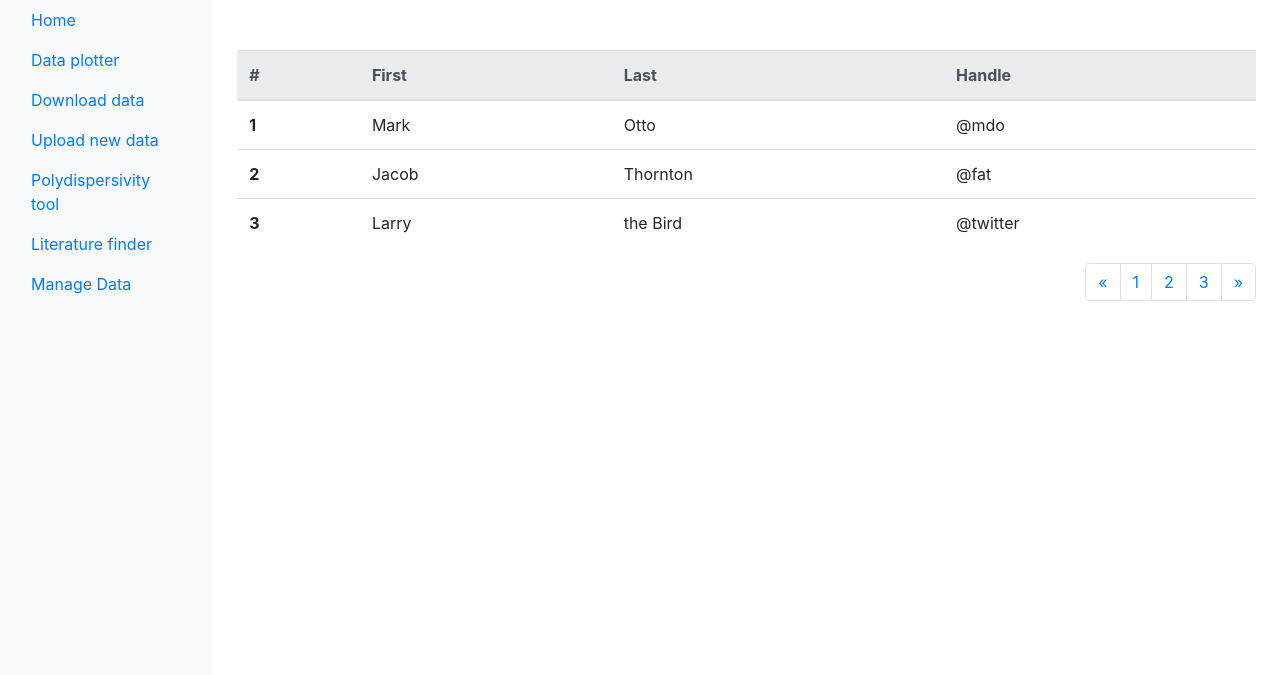
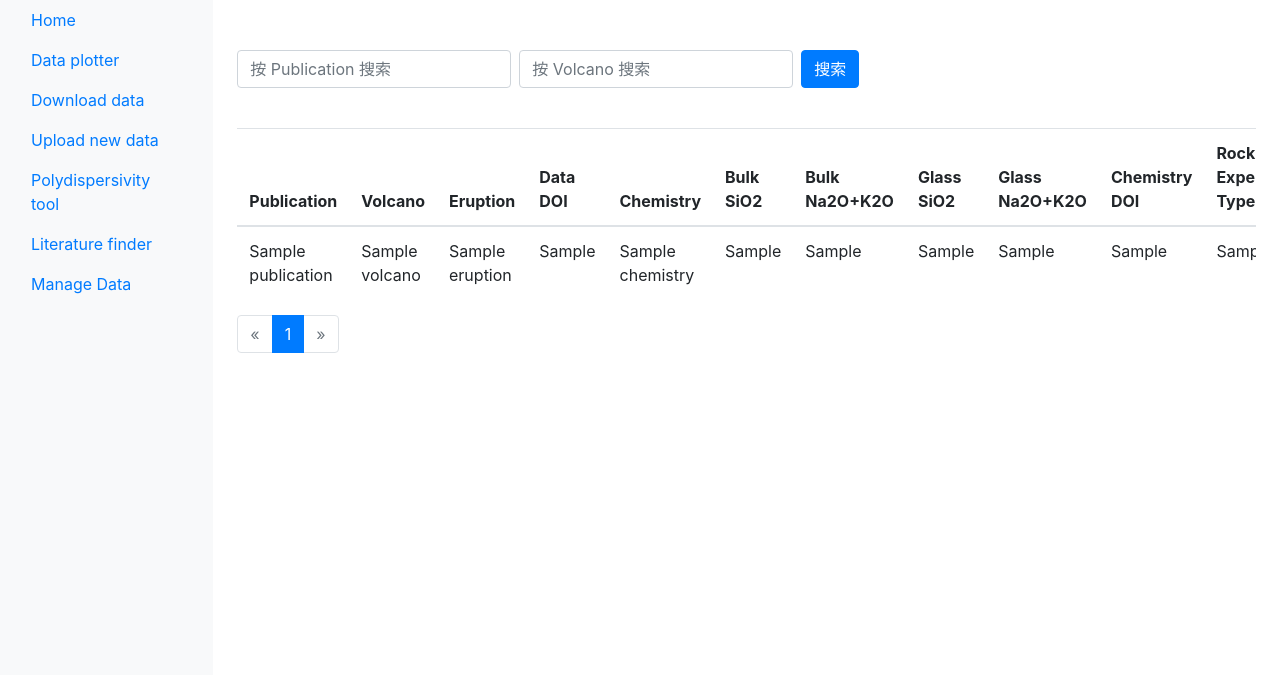
Before and after one commit to Sakura-echos/pepper_project, a Django app: template templates/pepper/manage_data.html in a window 1280 px wide. Shown: the part 64-739 px from the top of the page. Run offline with Django 4.2, Linux system fonts and the light colour scheme; the template is opened without the code that fills it: most values are stand-ins (such as "Sample title", 1, 10 or a date in 2020); some libraries are stand-ins or nearby versions.

Commit message:
feat: 分页逻辑和搜索功能

```diff
--- a/pepper_project/urls.py
+++ b/pepper_project/urls.py
@@ -30,4 +30,5 @@ urlpatterns = [
     re_path(r'^redoc/$', schema_view.with_ui('redoc', cache_timeout=0), name='schema-redoc'),
     path('app1/', include('pepper.urls')),
     path('manage_data/', views.manage_data, name='manage_data'),
+    path('samples/', views.get_samples, name='get_samples'),
 ]
--- a/templates/pepper/base.html
+++ b/templates/pepper/base.html
@@ -73,7 +73,7 @@
                         <a class="nav-link" href="{% url 'literature_finder' %}">Literature finder</a>
                     </li>
                     <li class="nav-item">
-                        <a class="nav-link" href="{% url 'manage_data' %}">Manage Data</a>
+                        <a class="nav-link" href="{% url 'sample-list' %}">Manage Data</a>
                     </li>
                 </ul>
             </div>
--- a/templates/pepper/manage_data.html
+++ b/templates/pepper/manage_data.html
@@ -1,54 +1,100 @@
 {% extends "pepper/base.html" %}
 
 {% block content %}
-    <div>
+    <form method="GET" action="{% url 'get_samples' %}" class="form-inline">
+        <div class="form-group mr-2">
+            <input type="text" name="publication_search" placeholder="按 Publication 搜索" class="form-control">
+        </div>
+        <div class="form-group mr-2">
+            <input type="text" name="volcano_search" placeholder="按 Volcano 搜索" class="form-control">
+        </div>
+        <button type="submit" class="btn btn-primary">搜索</button>
+    </form>
+    <div style="overflow-x: auto; margin-top: 40px">
         <table class="table">
-            <thead class="thead-light">
+            <thead>
             <tr>
-                <th scope="col">#</th>
-                <th scope="col">First</th>
-                <th scope="col">Last</th>
-                <th scope="col">Handle</th>
+                <th>Publication</th>
+                <th>Volcano</th>
+                <th>Eruption</th>
+                <th>Data DOI</th>
+                <th>Chemistry</th>
+                <th>Bulk SiO2</th>
+                <th>Bulk Na2O+K2O</th>
+                <th>Glass SiO2</th>
+                <th>Glass Na2O+K2O</th>
+                <th>Chemistry DOI</th>
+                <th>Rock Experiment Type</th>
+                <th>Subaerial/Submarine</th>
+                <th>Effusion/Explosion</th>
+                <th>Sample Number</th>
+                <th>Bulk Porosity</th>
+                <th>Connected Porosity</th>
+                <th>Connectivity</th>
+                <th>Permeability K1</th>
+                <th>Permeability K2</th>
+                <th>Vesicle Number Density</th>
+                <th>S Polydispersivity</th>
+                <th>Total Crystallinity</th>
+                <th>Phenocrystallinity</th>
+                <th>Microcrystallinity</th>
             </tr>
             </thead>
             <tbody>
-            <tr>
-                <th scope="row">1</th>
-                <td>Mark</td>
-                <td>Otto</td>
-                <td>@mdo</td>
-            </tr>
-            <tr>
-                <th scope="row">2</th>
-                <td>Jacob</td>
-                <td>Thornton</td>
-                <td>@fat</td>
-            </tr>
-            <tr>
-                <th scope="row">3</th>
-                <td>Larry</td>
-                <td>the Bird</td>
-                <td>@twitter</td>
-            </tr>
+            {% for sample in page_obj %}
+                <tr>
+                    <td>{{ sample.publication }}</td>
+                    <td>{{ sample.volcano }}</td>
+                    <td>{{ sample.eruption }}</td>
+                    <td>{{ sample.data_doi }}</td>
+                    <td>{{ sample.chemistry }}</td>
+                    <td>{{ sample.bulk_sio2 }}</td>
+                    <td>{{ sample.bulk_na2o_k2o }}</td>
+                    <td>{{ sample.glass_sio2 }}</td>
+                    <td>{{ sample.glass_na2o_k2o }}</td>
+                    <td>{{ sample.chemistry_doi }}</td>
+                    <td>{{ sample.rock_experiment_type }}</td>
+                    <td>{{ sample.subaerial_submarine }}</td>
+                    <td>{{ sample.eff_exp }}</td>
+                    <td>{{ sample.sample_no }}</td>
+                    <td>{{ sample.bulk_porosity }}</td>
+                    <td>{{ sample.connected_porosity }}</td>
+                    <td>{{ sample.connectivity }}</td>
+                    <td>{{ sample.permeability_k1 }}</td>
+                    <td>{{ sample.permeability_k2 }}</td>
+                    <td>{{ sample.vesicle_number_density }}</td>
+                    <td>{{ sample.s_polydispersivity }}</td>
+                    <td>{{ sample.total_crystallinity }}</td>
+                    <td>{{ sample.phenocrystallinity }}</td>
+                    <td>{{ sample.microcrystallinity }}</td>
+                </tr>
+            {% endfor %}
             </tbody>
         </table>
-        <nav aria-label="Page navigation example">
-            <ul class="pagination justify-content-end">
-                <li class="page-item">
-                    <a class="page-link" href="#" aria-label="Previous">
-                        <span aria-hidden="true">&laquo;</span>
-                    </a>
-                </li>
-                <li class="page-item"><a class="page-link" href="#">1</a></li>
-                <li class="page-item"><a class="page-link" href="#">2</a></li>
-                <li class="page-item"><a class="page-link" href="#">3</a></li>
-                <li class="page-item">
-                    <a class="page-link" href="#" aria-label="Next">
-                        <span aria-hidden="true">&raquo;</span>
-                    </a>
-                </li>
+        <nav>
+            <ul class="pagination">
+                {% if page_obj.has_previous %}
+                    <li class="page-item"><a class="page-link"
+                                             href="?page={{ page_obj.previous_page_number }}">&laquo;</a></li>
+                {% else %}
+                    <li class="page-item disabled"><a class="page-link">&laquo;</a></li>
+                {% endif %}
+
+                {% for i in page_obj.paginator.page_range %}
+                    {% if page_obj.number == i %}
+                        <li class="page-item active"><a class="page-link">{{ i }}</a></li>
+                    {% else %}
+                        <li class="page-item"><a class="page-link" href="?page={{ i }}">{{ i }}</a></li>
+                    {% endif %}
+                {% endfor %}
+
+                {% if page_obj.has_next %}
+                    <li class="page-item"><a class="page-link" href="?page={{ page_obj.next_page_number }}">&raquo;</a>
+                    </li>
+                {% else %}
+                    <li class="page-item disabled"><a class="page-link">&raquo;</a></li>
+                {% endif %}
             </ul>
         </nav>
     </div>
-
 {% endblock %}
```
Also changed, not shown: pepper/views.py (+22 -2 lines).
